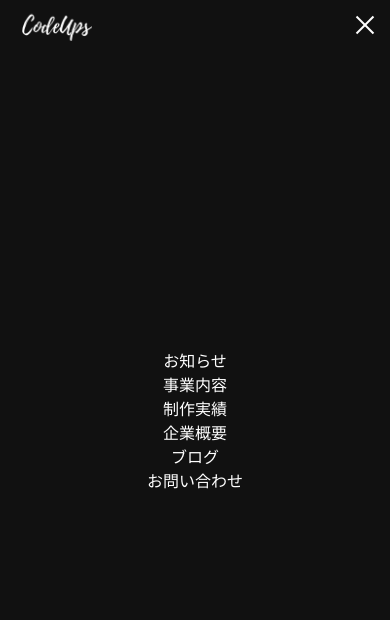
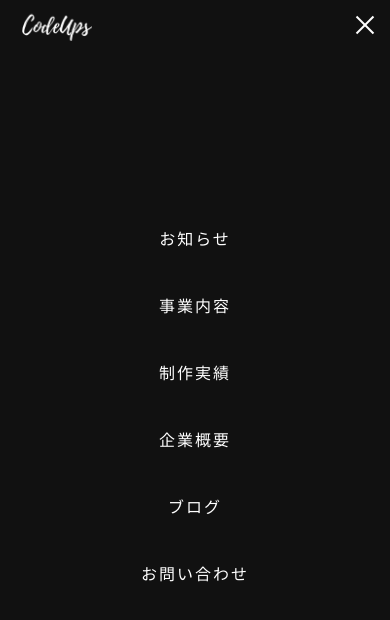
Before and after one commit to hidekiw1971/m-anken-010, a website: page index.html in a window 390 px wide. Both pictures are taken after a click on the element 365 px from the left and 25 px from the top of the page. Drawn offline with nearby package versions, Linux system fonts and the light colour scheme.

Commit message:
2022/4/25 li の margin-bottom のが消えない。

```diff
--- a/index.html
+++ b/index.html
@@ -20,6 +20,10 @@
   <link rel="icon" href="images/favicon.ico" />
   <!-- css -->
   <link rel="stylesheet" href="./css/styles.css">
+  <!-- google web font -->
+  <link rel="preconnect" href="https://fonts.googleapis.com">
+  <link rel="preconnect" href="https://fonts.gstatic.com" crossorigin>
+  <link href="https://fonts.googleapis.com/css2?family=Noto+Sans+JP&display=swap" rel="stylesheet">
   <!-- JavaScript -->
   <script src="https://code.jquery.com/jquery-3.6.0.js"></script>
   <script defer src="./js/script.js"></script>
--- a/js/script.js
+++ b/js/script.js
@@ -6,6 +6,7 @@ jQuery(function ($) {
     $(".drawer-menu__inner").toggleClass("open");
     $(".header__nav").toggleClass("open");
     $(".header__inner").toggleClass("open");
+    $(".header__li").toggleClass("open");
     // $("html").toggleClass("is-fixed");
   });
 });
--- a/src/sass/module/header/_header__li.scss
+++ b/src/sass/module/header/_header__li.scss
@@ -1,5 +1,12 @@
 @use "global" as *;
 .header__li {
+  // font
+  font-family: "Noto Sans JP", sans-serif;
+  font-size: rem(16);
+  font-weight: $normal;
+  font-style: normal;
+  letter-spacing: rem(2);
+  line-height: 2.1875;
   // decoration
   color: #fff;
 
@@ -117,3 +124,15 @@
   @include mq(xl) {
   }
 }
+
+.header__li.open {
+  // font
+  // space
+  margin-bottom: rem(32);
+}
+
+.header__li.open:last-child{
+  // space
+  margin-bottom: rem(0);
+}
+}
--- a/src/sass/module/header/drawer-menu/_drawer-menu--inner.scss
+++ b/src/sass/module/header/drawer-menu/_drawer-menu--inner.scss
@@ -8,6 +8,8 @@
   flex-direction: column;
   justify-content: center;
   align-items: center;
+  // decoration
+  background-color: #111;
   @include mq(md) {
   }
   @include mq(xl) {
--- a/src/sass/module/header/drawer-menu/_drawer-menu.scss
+++ b/src/sass/module/header/drawer-menu/_drawer-menu.scss
@@ -2,6 +2,9 @@
 .drawer-menu {
   // size
   display: inline-block;
+  // ajustment
+  position: relative;
+  z-index: 99;
   @include mq(md) {
     // ajustment
     display: none;
@@ -9,3 +12,7 @@
   @include mq(xl) {
   }
 }
+
+.drawer-menu:hover {
+  cursor: pointer;
+}
```
Also changed, not shown: README.md, css/styles.css, 1 other file.
